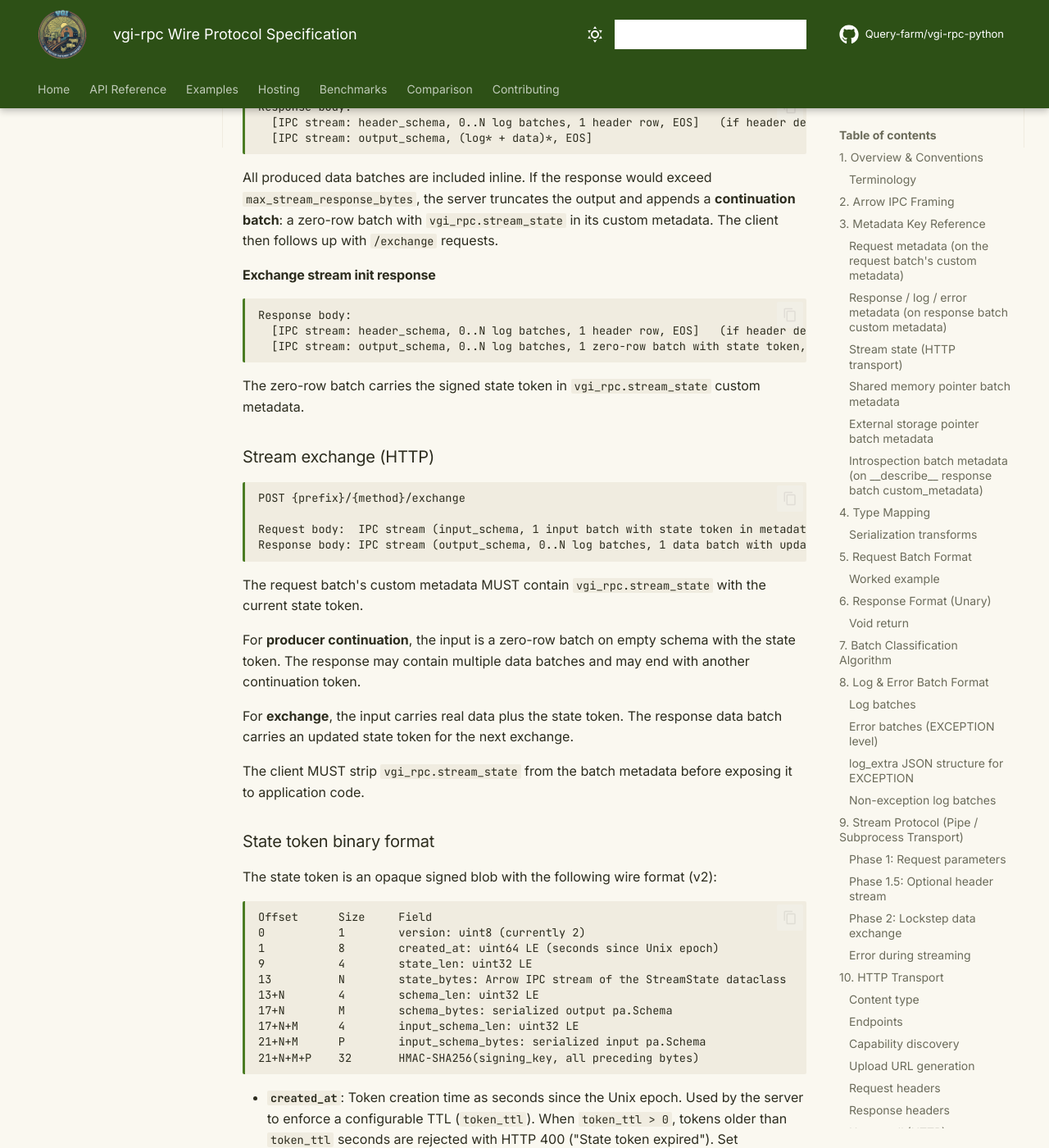
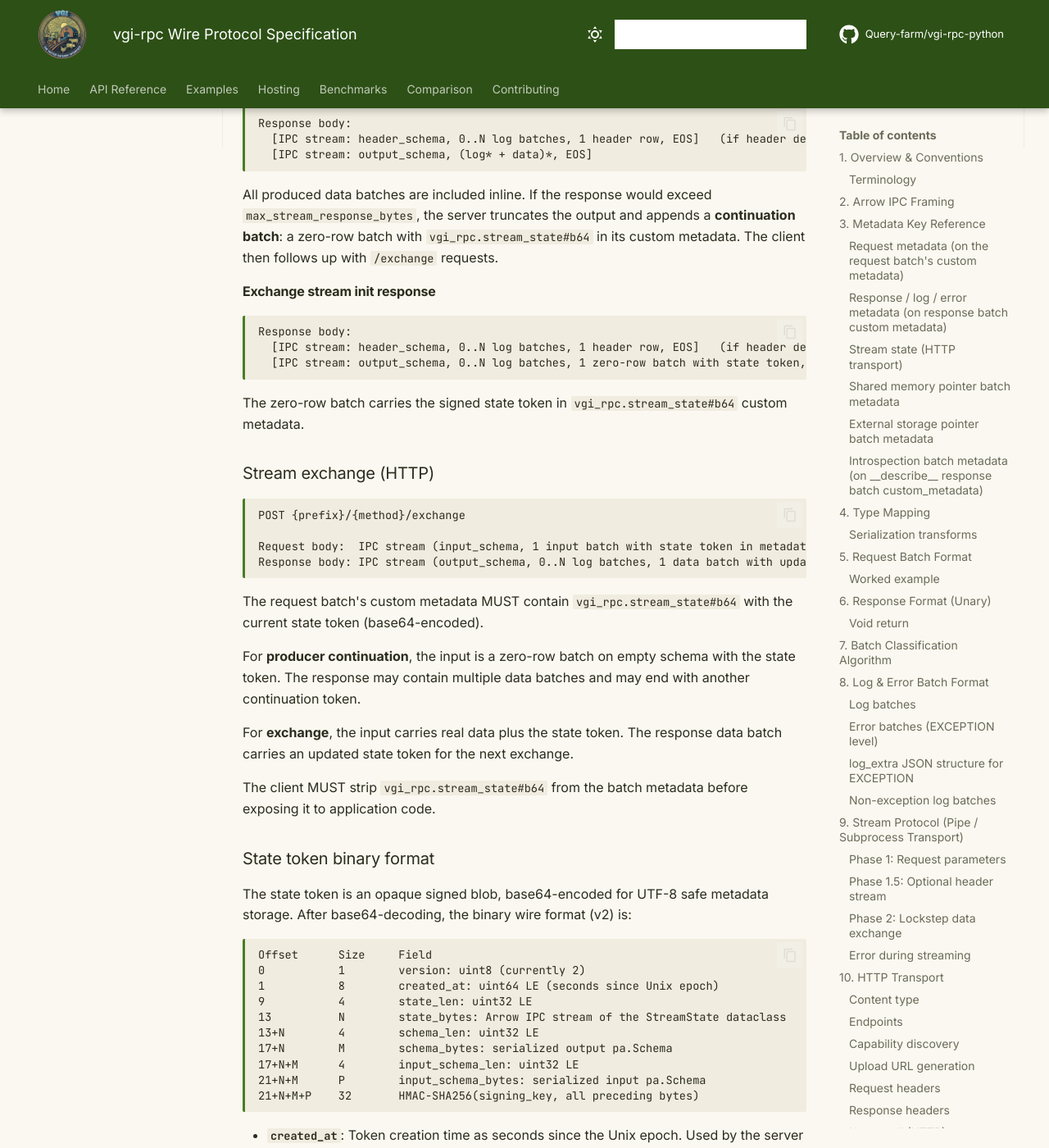
Before and after one commit to Query-farm/vgi-rpc-python, an MkDocs documentation site: the page built from docs/WIRE_PROTOCOL.md, in a window 1280 px wide and 1400 px high, scrolled down 15470 px. Shown: the whole window at 82% size. Built offline with MkDocs 1.6.1 and Material for MkDocs 9.7.7, drawn with Linux system fonts in a browser that asks for light colours; comment, search, counter and statistics services are not loaded; some of the changed text lies outside the part shown.

Commit message:
Base64-encode binary state token in Arrow IPC metadata for UTF-8 safety
The STATE_KEY metadata value contained raw binary data (HMAC-signed token
with serialized Arrow IPC and SHA-256 digest) that violated the Arrow IPC
requirement for UTF-8 metadata values. This broke cross-language Arrow
consumers.

- Rename STATE_KEY from vgi_rpc.stream_state to vgi_rpc.stream_state#b64
  to signal that the value is base64-encoded binary data
- Base64-encode in _pack_state_token, base64-decode in _unpack_state_token
- Add tests for UTF-8 validity and pack/unpack roundtrip
- Update wire protocol docs, README, and docstrings

Co-Authored-By: Claude Opus 4.6 <noreply@anthropic.com>

````diff
--- a/docs/WIRE_PROTOCOL.md
+++ b/docs/WIRE_PROTOCOL.md
@@ -83,7 +83,7 @@ where they appear, and their semantics:
 
 | Key (bytes) | Value | Description |
 |-------------|-------|-------------|
-| `vgi_rpc.stream_state` | Opaque binary (signed token) | Serialized stream state for stateless HTTP exchanges. |
+| `vgi_rpc.stream_state#b64` | Base64-encoded binary (signed token) | Serialized stream state for stateless HTTP exchanges. The `#b64` suffix signals that the value is base64-encoded binary data. |
 
 ### Shared memory pointer batch metadata
 
@@ -277,7 +277,7 @@ receive(batch, custom_metadata):
   IF custom_metadata contains "vgi_rpc.shm_offset":
     → SHM POINTER batch → resolve via shared memory (see Section 11)
 
-  IF custom_metadata contains "vgi_rpc.stream_state":
+  IF custom_metadata contains "vgi_rpc.stream_state#b64":
     → STATE TOKEN batch → stream continuation (see Section 10)
 
   // Zero-row batch with unrecognized metadata
@@ -578,7 +578,7 @@ Response body:
 
 All produced data batches are included inline. If the response would exceed
 `max_stream_response_bytes`, the server truncates the output and appends a
-**continuation batch**: a zero-row batch with `vgi_rpc.stream_state` in its
+**continuation batch**: a zero-row batch with `vgi_rpc.stream_state#b64` in its
 custom metadata. The client then follows up with `/exchange` requests.
 
 #### Exchange stream init response
@@ -590,7 +590,7 @@ Response body:
 ```
 
 The zero-row batch carries the signed state token in
-`vgi_rpc.stream_state` custom metadata.
+`vgi_rpc.stream_state#b64` custom metadata.
 
 ### Stream exchange (HTTP)
 
@@ -601,8 +601,8 @@ Request body:  IPC stream (input_schema, 1 input batch with state token in metad
 Response body: IPC stream (output_schema, 0..N log batches, 1 data batch with updated state token, EOS)
 ```
 
-The request batch's custom metadata MUST contain `vgi_rpc.stream_state`
-with the current state token.
+The request batch's custom metadata MUST contain `vgi_rpc.stream_state#b64`
+with the current state token (base64-encoded).
 
 For **producer continuation**, the input is a zero-row batch on empty schema
 with the state token. The response may contain multiple data batches and
@@ -611,12 +611,13 @@ may end with another continuation token.
 For **exchange**, the input carries real data plus the state token. The
 response data batch carries an updated state token for the next exchange.
 
-The client MUST strip `vgi_rpc.stream_state` from the batch metadata before
+The client MUST strip `vgi_rpc.stream_state#b64` from the batch metadata before
 exposing it to application code.
 
 ### State token binary format
 
-The state token is an opaque signed blob with the following wire format (v2):
+The state token is an opaque signed blob, base64-encoded for UTF-8 safe
+metadata storage. After base64-decoding, the binary wire format (v2) is:
 
 ```
 Offset      Size     Field
````
Also changed, not shown: CLAUDE.md (+1 -1 lines), README.md (+2 -2 lines), 5 other files.
